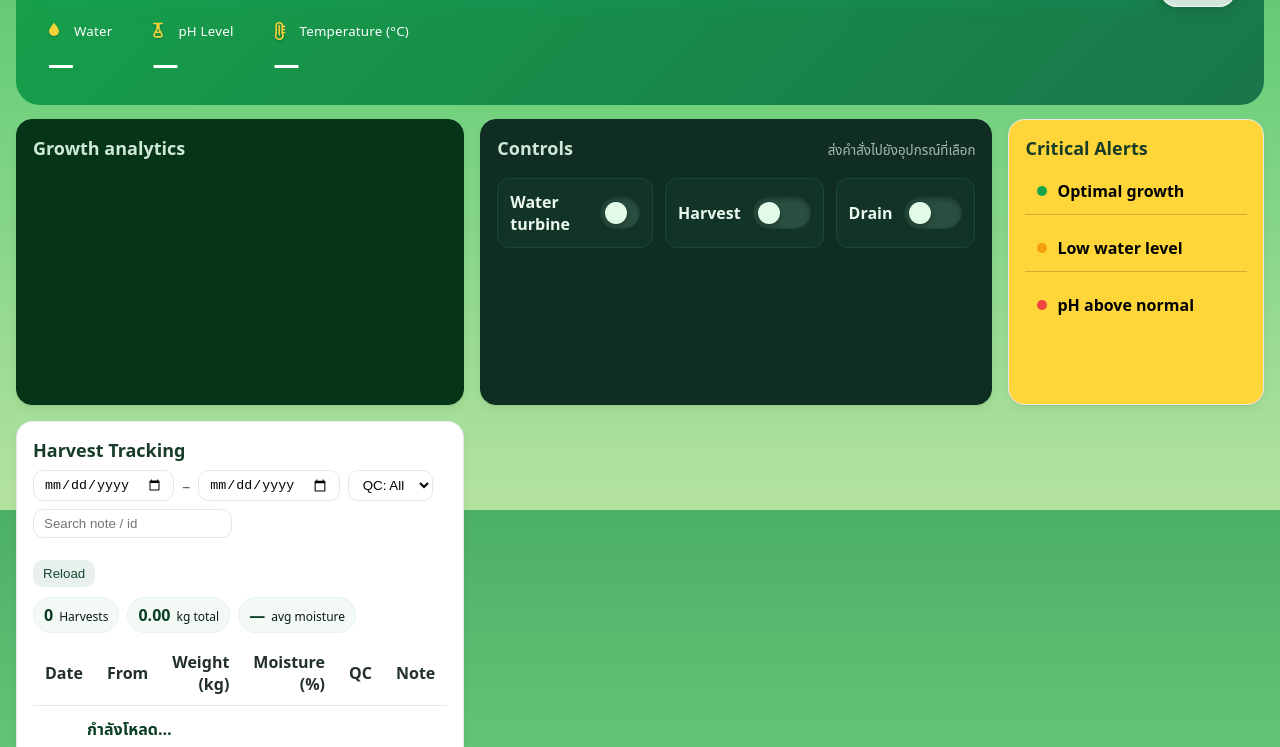
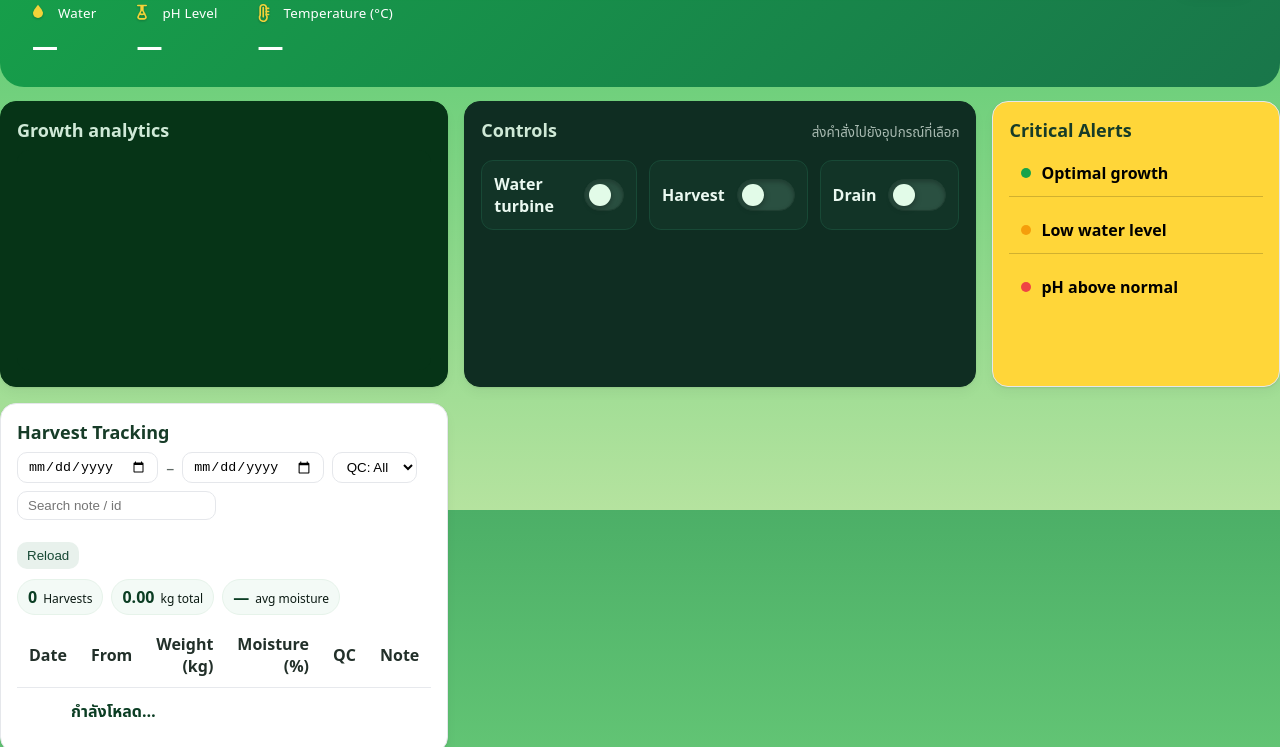
Before and after one commit to Moonbow0012/liff-test-finh, a website: page src/index.html in a window 1280 px wide. Shown: the part 290-1037 px from the top of the page. Drawn offline with Linux system fonts and the light colour scheme; some packages are replaced by stand-ins of ours.

Commit message:
asdasdas

```diff
--- a/src/finh-theme.css
+++ b/src/finh-theme.css
@@ -91,7 +91,13 @@ html,body{
 }
 
 /* Dashboard */
-.dashboard{ display:block; padding:18px 16px 40px; color:#0b1a13; }
+.dashboard {
+  display: block;
+  padding: var(--space-lg) var(--space-md) 40px;
+  max-width: 1400px;
+  margin: 0 auto;
+  color: #0b1a13;
+}
 
 .dash-hero{
   border-radius:24px; padding:28px;
```
